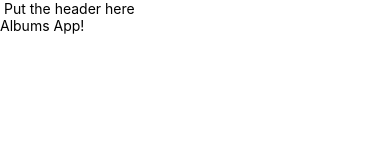
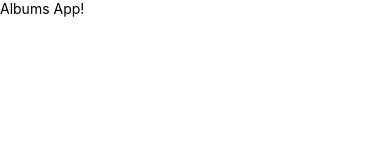
Before and after one commit to spryh/react-native-expo, a React Native app: screen / in a window 390 px wide. Shown: the top 160 px of the page. Built offline with nearby package versions, Linux system fonts and the light colour scheme.

Commit message:
Thru 5.23 - Now Header is importing?

```diff
--- a/App.js
+++ b/App.js
@@ -5,10 +5,7 @@ import Header from './src/components/header'
 export default class App extends React.Component {
   render () {
     return (
-      <View style={{flex: 1}}>
-        <Text> Put the header here </Text>
         <Header />
-      </View>
     )
   }
 }
```
